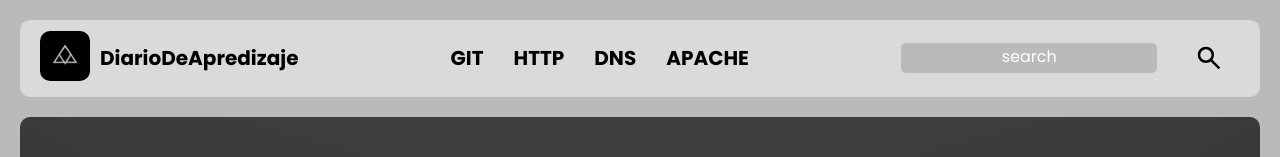
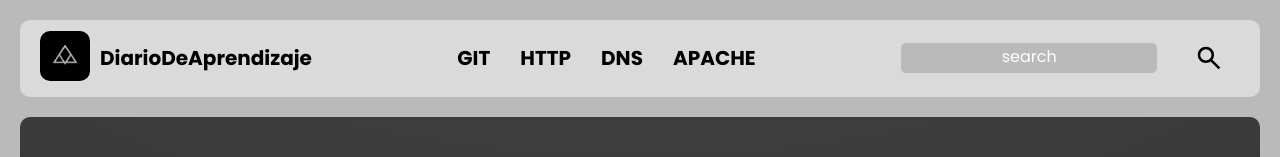
Before and after one commit to Angel-Guiberteau/DEAP-CuadernoAprendizaje, a plain HTML site: page index.html in a window 1280 px wide. Shown: the top 157 px of the page. Drawn offline with Linux system fonts and the light colour scheme.

Commit message:
Add files via upload

```diff
--- a/index.html
+++ b/index.html
@@ -5,7 +5,7 @@
         <meta name="viewport" content="width=device-width, initial-scale=1.0">
         <link rel="icon" type="image/png" href="assets/resources/img/logo.ico">
         <link rel="stylesheet" href="assets/css/style.css">
-        <title>DiarioDeApredizaje</title>
+        <title>DiarioDeAprendizaje</title>
     </head>
     <body id="inicio">
         <header>
@@ -14,7 +14,7 @@
                     <img src="assets/resources/img/logo.png" alt="logo">
                 </a>
                 <h1>
-                    DiarioDeApredizaje
+                    DiarioDeAprendizaje
                 </h1>
             </div>
             <nav>
```
